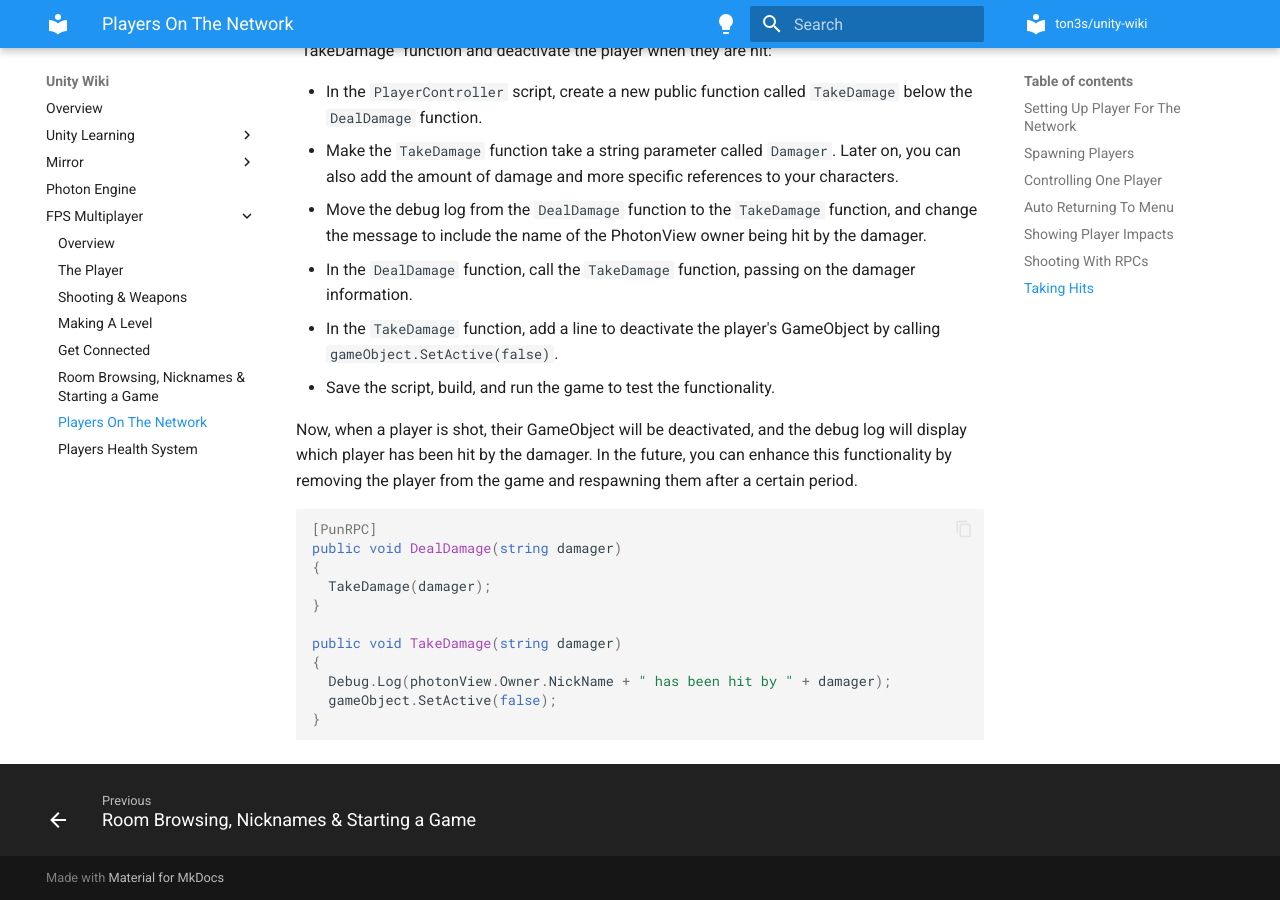
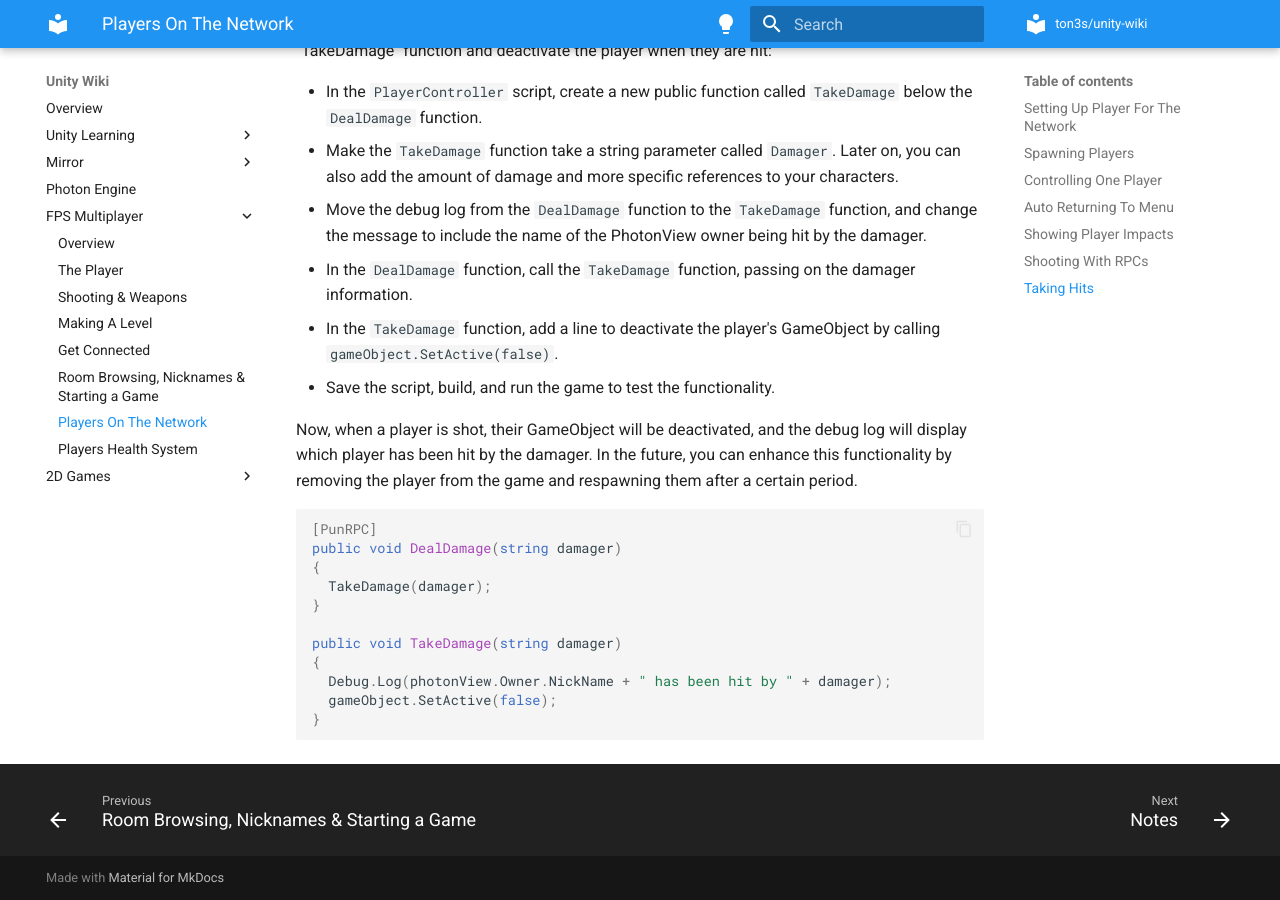
Before and after one commit to ton3s/unity-wiki, an MkDocs documentation site: the page built from docs/fps-multiplayer/players-on-network.md, in a window 1280 px wide and 900 px high, scrolled down 6193 px. Built offline with MkDocs 1.6.1 and Material for MkDocs 9.7.7, drawn with Linux system fonts in a browser that asks for light colours.

Commit message:
Add notes on 2D games with Unity

```diff
--- a/mkdocs.yml
+++ b/mkdocs.yml
@@ -538,3 +538,5 @@
     - Room Browsing, Nicknames & Starting a Game: fps-multiplayer/starting-game.md
     - Players On The Network: fps-multiplayer/players-on-network.md
     - Players Health System: fps-multiplayer/players-health-system.md
+ - 2D Games:
+    - Notes: 2d-games/notes.md
```
Also changed, not shown: docs/2d-games/notes.md (added, +1 -0 lines).
